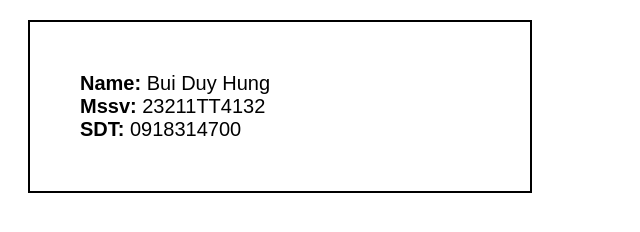
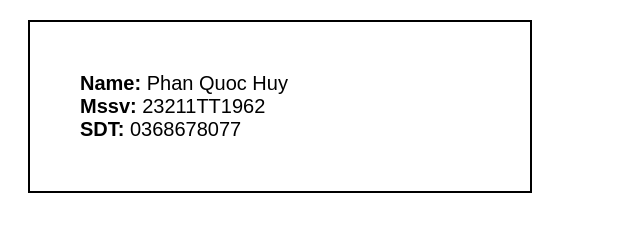
Before and after one commit to vu-tdc/Lopsang2, a plain HTML site: page Information.html in a window 1280 px wide. Shown: the full height of the page, 0-640 px from the left. Drawn offline with Linux system fonts and the light colour scheme.

Commit message:
23211TT1962

```diff
--- a/Information.html
+++ b/Information.html
@@ -18,9 +18,9 @@
 </head>
 <body>
     <div class="infor">
-        <div id="name"><b>Name: </b>Bui Duy Hung</div>
-        <div id="age"><b>Mssv: </b>23211TT4132</div>
-        <div id="interest"><b>SDT: </b>0918314700</div>
+        <div id="name"><b>Name: </b>Phan Quoc Huy</div>
+        <div id="age"><b>Mssv: </b>23211TT1962</div>
+        <div id="interest"><b>SDT: </b>0368678077</div>
     </div>
 </body>
 </html>
```
